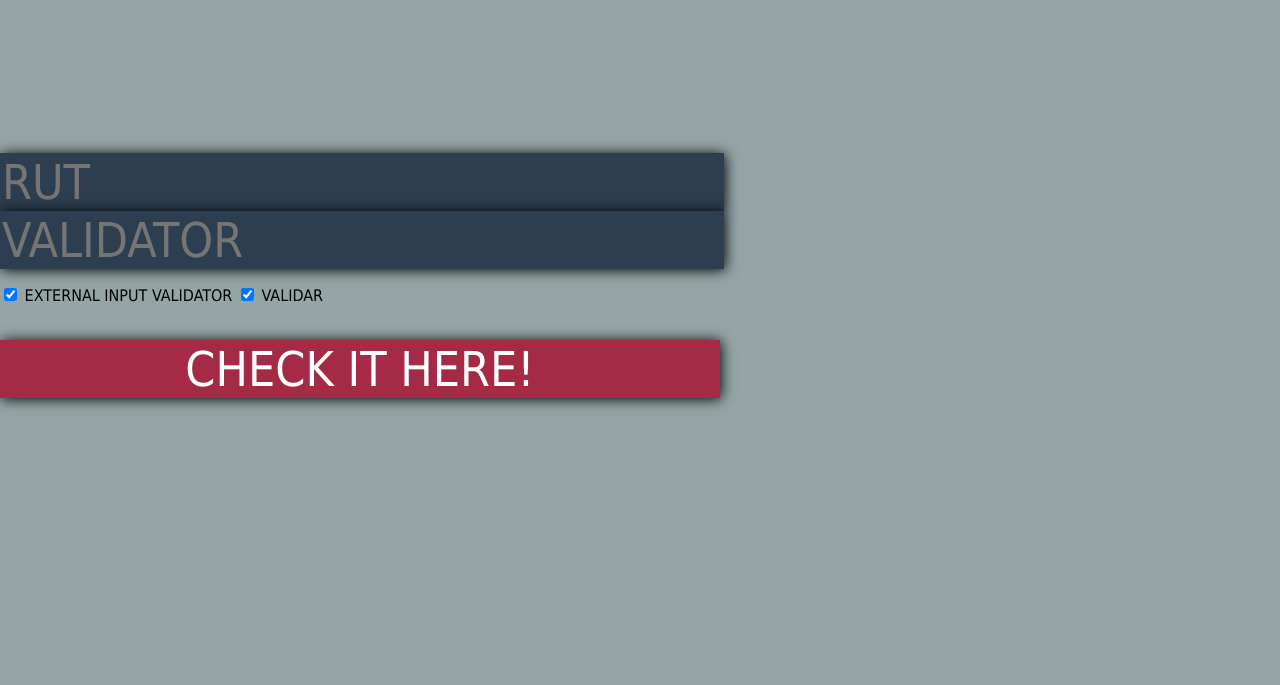
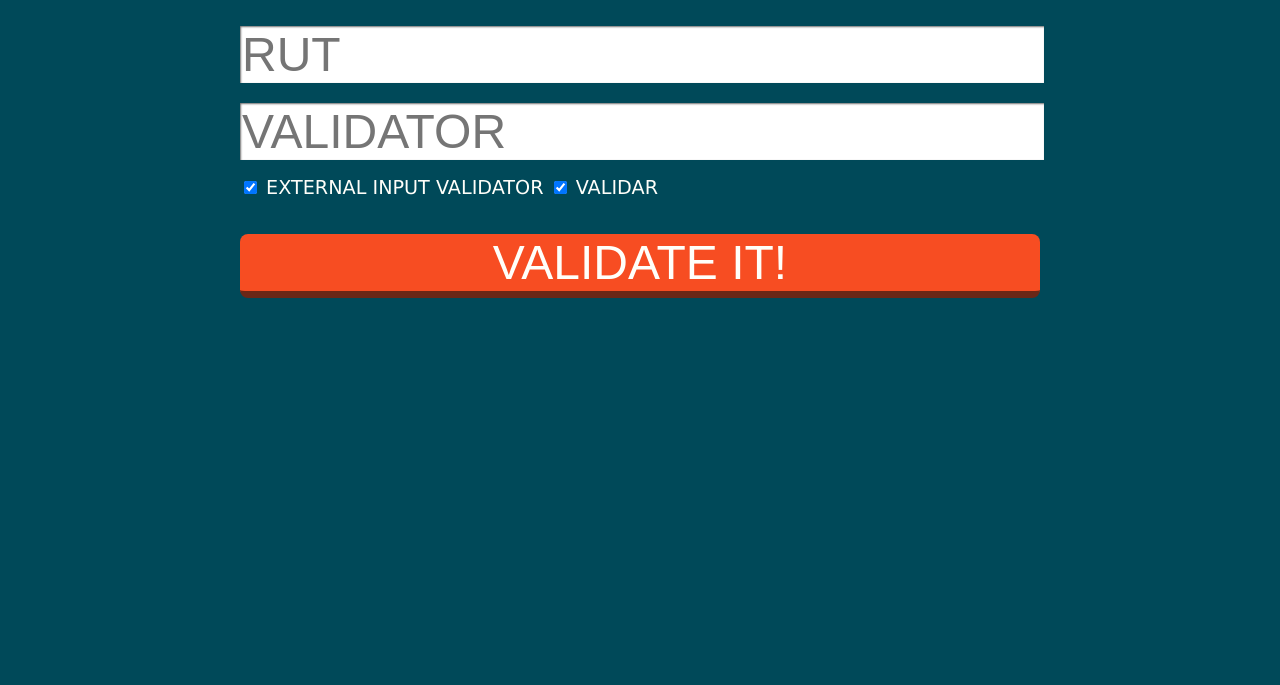
Before and after one commit to alcheco/rut, a plain HTML site: page demo/index.html in a window 1280 px wide. Shown: the part 115-800 px from the top of the page. Drawn offline with Linux system fonts and the light colour scheme.

Commit message:
Style update on demo

```diff
--- a/demo/css/style.css
+++ b/demo/css/style.css
@@ -2,41 +2,94 @@ html,body {
 	padding: 0;
 	margin: 0;
 	height: 100%;
-	font-family: tahoma !important;
+	font-family: Lucida Sans Unicode !important;
 }
 body {
-	background-color: #95a5a6;
+	background-color: #004959;
+	color: #FFFFFA;
 }
 .input {
 	display:flex;
 	align-items: center;
     justify-content: center;
-    height: 100%;
+}
+.input>.inputContainer{
+	margin-top: 40px;
+	width: 800px;
 }
 .input>.inputContainer>input[type="text"] {
-	width: 15em;
+	width: 100%;
+	border:0;
+	border-radius: 0px;
+	font-size: 3em;
+	margin-top:20px;
+	-webkit-box-shadow: inset 1px 1px 2px 0 #707070;
+    -moz-box-shadow: inset 1px 1px 2px 0 #707070;
+    box-shadow: inset 1px 1px 2px 0 #707070;
+    -webkit-transition: box-shadow 0.3s;
+    -moz-transition: box-shadow 0.3s;
+    -o-transition: box-shadow 0.3s;
+    transition: box-shadow 0.3s;
+	/* color: #FFF;
+	background-color: #2c3e50; */
+	outline: none;
+}
+.input>.inputContainer>input[type="text"]:focus {
+	border: 0;
+	-webkit-box-shadow: inset 1px 1px 2px 0 #c9c9c9;
+    -moz-box-shadow: inset 1px 1px 2px 0 #c9c9c9;
+    box-shadow: inset 1px 1px 2px 0 #c9c9c9;
+}
+.text-center {
+	text-align: center;
+}
+.checkbox{
+	font-size: 1.2em;
+	cursor: pointer;
+}
+.input>.inputContainer>#revisar{
+	width: 100%;
 	border:0;
 	font-size: 3em;
-	box-shadow: 1px 1px 13px black;
-	color: #FFF;
-	background-color: #2c3e50;
+	/* box-shadow: 1px 1px 13px black; */
+	border-radius: 4px;
+    -webkit-border-radius: 8px;
+    -moz-border-radius: 8px;
+	border-bottom: 7px solid #6a2717;
+	color: #FFFFFA;
+	background-color: #F74D22;
 	outline: none;
-	font-family: tahoma !important;
+	cursor: pointer;
+	-webkit-transition: -webkit-box-shadow .2s ease-in-out,
+						border-bottom .1s ease-in-out,
+						margin-top .2s ease-in-out,
+						background-color .2s ease-in-out,
+						-webkit-transform .1s ease-in-out;
+    -moz-transition:	-moz-box-shadow .2s ease-in-out,
+    					border-bottom .1s ease-in-out,
+    					margin-top .2s ease-in-out,
+    					background-color .2s ease-in-out,
+						-moz-transform .1s ease-in-out;
+    -o-transition: 	-o-box-shadow .2s ease-in-out,
+    				border-bottom .1s ease-in-out,
+    				margin-top .2s ease-in-out,
+    				background-color .2s ease-in-out,
+					-o-transform .1s ease-in-out;
+    transition: box-shadow .2s ease-in-out,
+    			border-bottom .1s ease-in-out,
+    			margin-top .2s ease-in-out,
+    			background-color .2s ease-in-out,
+				transform .1s ease-in-out;
 }
-.input>input[type="text"]:focus {
-	border: 0;
+.input>.inputContainer>#revisar:hover{
+	background-color: #F74D22;
+	/*
+	-webkit-box-shadow: 1px 1px 2px 0 rgba(0,0,0,0.8) inset;
+	box-shadow: 1px 1px 2px 0 rgba(0,0,0,0.8) inset;
+	*/
+	border-bottom: 4px solid #6a2717;
+	-webkit-transform: translate(0, 3px);
+    -moz-transform: translate(0, 3px);
+    -o-transform: translate(0, 3px);
+    transform: translate(0, 3px);
 }
-#revisar{
-	width: 15em;
-	border:0;
-	font-size: 3em;
-	box-shadow: 1px 1px 13px black;
-	color: #FFF;
-	background-color: #A52A46;
-	outline: none;
-	font-family: tahoma !important;
-	cursor: pointer;
-}
-#revisar:hover{
-	background-color: #811e35;
-}
--- a/demo/index.html
+++ b/demo/index.html
@@ -10,18 +10,19 @@
 <body>
 	<div class="input">
 		<div class="inputContainer">
+			<h1 class="text-center" >RUT VALIDATOR</h1>
 			<input type="text" id="rut" placeholder="RUT" />
 			<input type="text" id="dv" placeholder="VALIDATOR" /><br />
 			<p>
-			<label>
+			<label class="checkbox">
 				<input type="checkbox" id="external_dv" checked /> EXTERNAL INPUT VALIDATOR
 			</label>
-			<label>
+			<label class="checkbox">
 				<input type="checkbox" id="validate" checked /> VALIDAR
 			</label>
 			</p>
 			<br />
-			<button id="revisar">CHECK IT HERE!</button>
+			<button id="revisar">VALIDATE IT!</button>
 			<h3 id="response"></h3>
 		</div>
 	</div>
```
